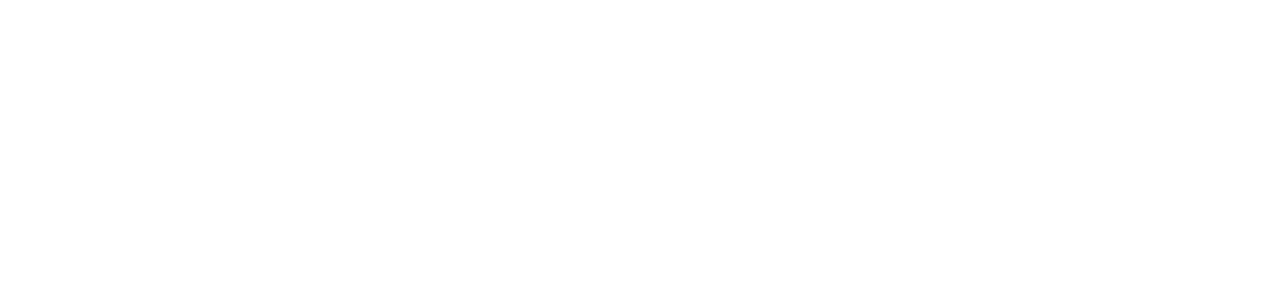
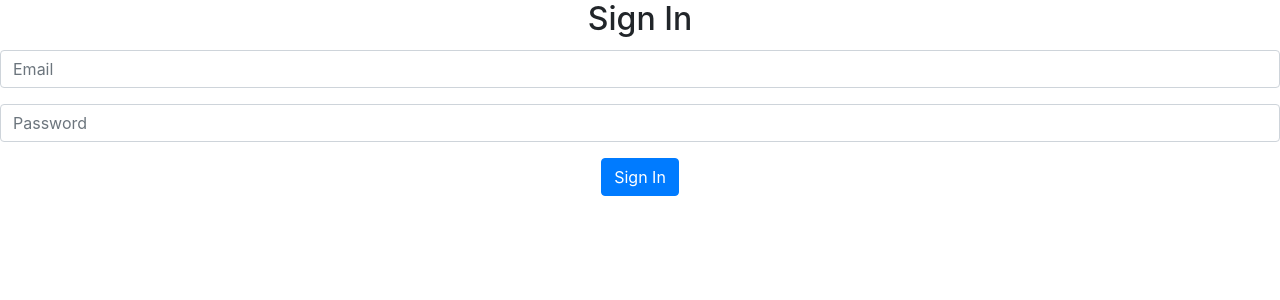
Before and after one commit to Gunnar50/mern-expenses-app, a React (Create React App) app in the folder client/: page /login in a window 1280 px wide. Shown: the top 300 px of the page. Built offline with nearby package versions, Linux system fonts and the light colour scheme.

Commit message:
updated login page

```diff
--- a/client/src/pages/login.js
+++ b/client/src/pages/login.js
@@ -1,12 +1,57 @@
 import {useState, useEffect} from "react";
 import axios from "axios";
+import {useCookies} from "react-cookie"
+import {useNavigate} from "react-router-dom"
 
 
 
 export const Login = () => {
+    const [email, setEmail] = useState("");
+    const [password, setPassword] = useState("");
+	const navigate = useNavigate();
+    const [, setCookies] = useCookies(["access_token"])
+
+    const onSubmit = async (event) => {
+        event.preventDefault();
+        try {
+            const response = await axios.post("http://localhost:3001/auth/login", { email, password });
+
+            const token = response.data.token;
+            const userID = response.data.userID;
+
+            // Immediately verify token after successful login
+            const verifyResponse = await axios.get("http://localhost:3001/auth/verify-token", {
+                headers: { 'Authorization': token }
+            });
+
+            if (!verifyResponse.data.valid) {
+                console.log('Token verification failed!');
+                return;
+            }
+
+            setCookies("access_token", token);
+            window.localStorage.setItem("userID", userID);
+            navigate("/");
+
+        } catch (err) {
+            console.error(err);
+            alert(err.response ? err.response.data.message : "Error occurred during login.");
+        }
+    }
+
+
 	return (
 		<div>
-
+			<form onSubmit={onSubmit}>
+				<h2 className="card-title">Sign In</h2>
+				<div className="form-group">
+					<input className="form-control" type="text" id="email" placeholder="Email" onChange={(event) => setEmail(event.target.value)}/>
+				</div>
+				<div className="form-group">
+					<input className="form-control" type="password" id="password" placeholder="Password" onChange={(event) => setPassword(event.target.value)}/>
+				</div>
+				<button className="btn btn-primary" type="submit">Sign In</button>
+        	</form>
 		</div>
 	)
 }
```
